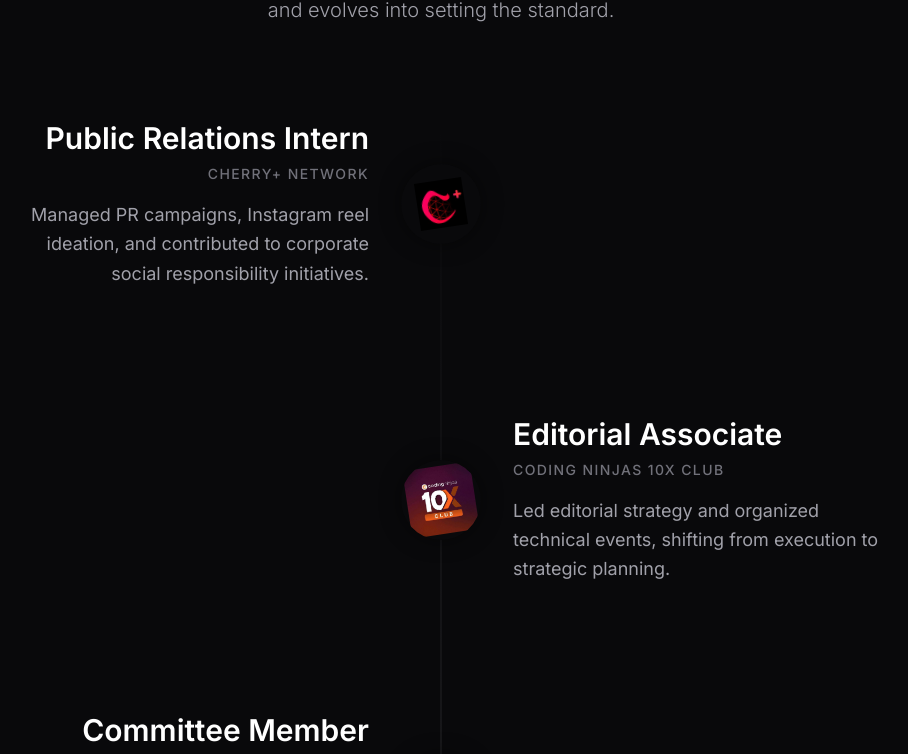
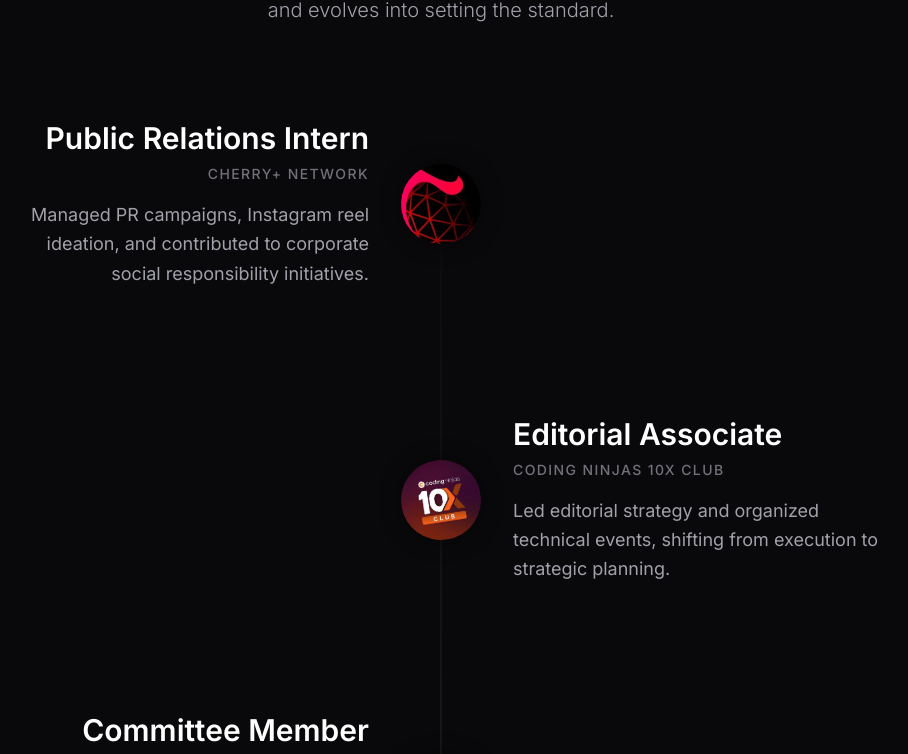
Before and after one commit to lak-is-law/scrollytelling-portfolio, a Next.js app: page / in a window 1280 px wide. Shown: the part 7975-8729 px from the top of the page, without its empty margins (199-1107 px from the left). Built offline with nearby package versions, Linux system fonts and the light colour scheme.

Commit message:
fix: revert global logo styling and set Cherry+ scale to 1.6

```diff
--- a/src/components/Leadership.tsx
+++ b/src/components/Leadership.tsx
@@ -10,7 +10,7 @@ const milestones = [
     org: "Cherry+ Network",
     desc: "Managed PR campaigns, Instagram reel ideation, and contributed to corporate social responsibility initiatives.",
     logo: "/logos/cherry.png",
-    scale: 0.7, // Zoom out more
+    scale: 1.6, // Zoom in a bit so it's visible, but not overly cropped
   },
   {
     role: "Editorial Associate",
@@ -92,7 +92,7 @@ export default function Leadership() {
                           alt={item.org}
                           fill
                           sizes="(max-width: 768px) 56px, 80px"
-                          className="object-contain p-1.5"
+                          className="object-cover"
                         />
                       </div>
                     </motion.div>
```
